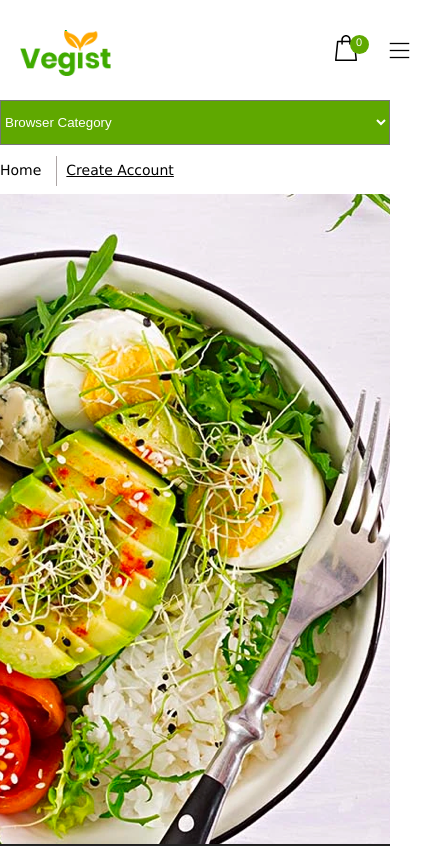
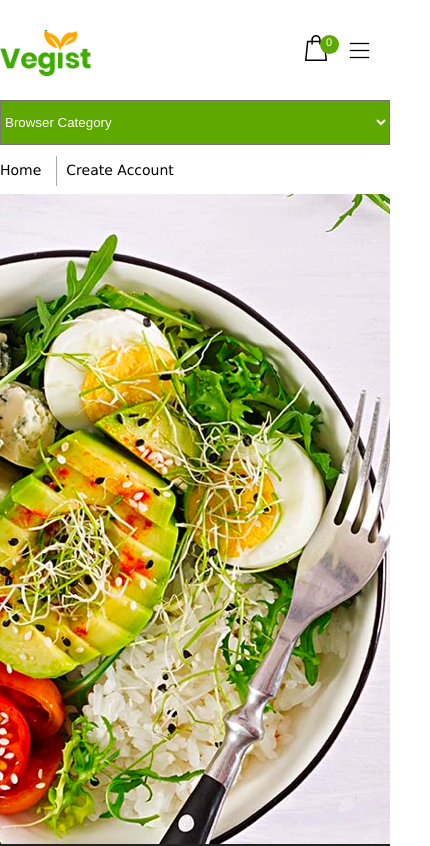
Before and after one commit to leilamahmoudi/vegis, a React (Create React App) app: page / in a window 390 px wide. Shown: the top 846 px of the page, 430 px wide, since content can reach past the window. Built offline with nearby package versions, Linux system fonts and the light colour scheme.

Commit message:
Fixed mobile menu

```diff
--- a/src/App.js
+++ b/src/App.js
@@ -8,7 +8,7 @@ import Collection from "components/collection/Collection";
 import Blogs from "components/blogs/Blogs";
 import CreateAccount from "components/creat-account/CreateAccount";
 import Privacy from "components/privacy/Privacy";
-import HamburgerMenu from "components/hamburgerMenu/HamburgerMenu";
+import HamburgerMenu from "components/mobileMenu/MobileMenu";
 
 function App() {
   return (
--- a/src/components/header/header.scss
+++ b/src/components/header/header.scss
@@ -25,8 +25,7 @@
       display: none;
     }
     float: right;
-    margin-top: 42px;
-    margin-left: 20px;
+    margin: 42px 20px 0 10px;
   }
 }
 .header-bar {
@@ -35,7 +34,7 @@
   line-height: 100px;
   margin: 0 auto;
   @media only screen and (max-width: 768px) {
-    padding: 0 20px;
+    // padding: 0 20px;
   }
 }
 .header-logo {
--- a/src/components/home/homeContainer.scss
+++ b/src/components/home/homeContainer.scss
@@ -36,6 +36,7 @@ $green: #5fa800;
 }
 .link-create-account {
   color: black;
+  text-decoration: none;
 }
 .link-create-account:hover {
   color: $green;
--- a/src/components/mobileMenu/MobileMenu.js
+++ b/src/components/mobileMenu/MobileMenu.js
@@ -6,9 +6,10 @@ import "./mobileMenu.scss";
 const MobileMenu = ({ open, handleClose }) => {
   return (
     <div className={`MobileMenu ${open ? "openMenu" : "closeMenu"}`}>
-      <button className="close" onClick={() => handleClose()}>
+      <i class="fas fa-times close" onClick={() => handleClose()}></i>
+      {/* <button className="close" onClick={() => handleClose()}>
         Close
-      </button>
+      </button> */}
       <ul className="mobile-menu-list">
         <li className="mobile-menu-item home">
           <Link className="link" to="/">
--- a/src/components/mobileMenu/mobileMenu.scss
+++ b/src/components/mobileMenu/mobileMenu.scss
@@ -1,3 +1,4 @@
+@import "../../assets/styles/variables";
 .MobileMenu {
   width: 80%;
   height: 100%;
@@ -5,9 +6,13 @@
   top: 0;
   z-index: 3;
   right: 0;
-  background-color: green;
+  background-color: $primeryGreen;
   &.openMenu {
     display: block;
+    .close {
+      margin: 25px 45px;
+      float: right;
+    }
   }
   &.closeMenu {
     display: none;
```
